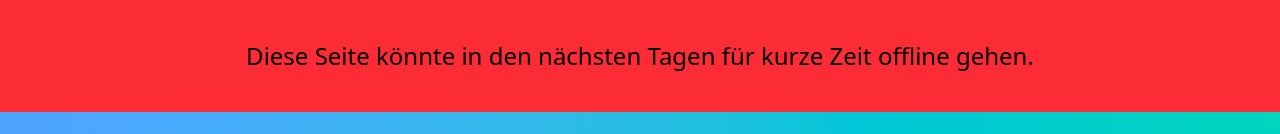
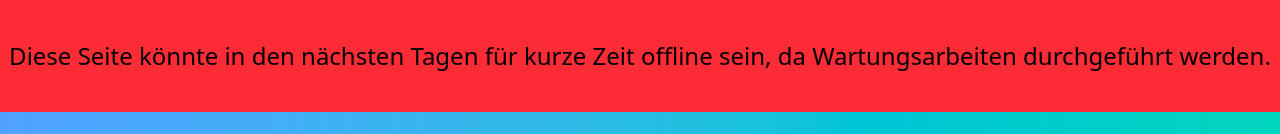
Before and after one commit to Diekartoffel19/final-site, a website: page index.html in a window 1280 px wide. Shown: the top 134 px of the page. Drawn offline with Linux system fonts and the light colour scheme.

Commit message:
bessere nachricht

```diff
--- a/index.html
+++ b/index.html
@@ -12,7 +12,7 @@
 
   <header class="bg-gradient-to-r from-blue-400 to-teal-400 dark:from-slate-800 dark:to-indigo-900 shadow-lg rounded-b-3xl mb-8">
     <div class="bg-red-500 h-28 w-full flex items-center justify-center">
-      <p class="text-2xl text-center">Diese Seite könnte in den nächsten Tagen für kurze Zeit offline gehen.</p>
+      <p class="text-2xl text-center">Diese Seite könnte in den nächsten Tagen für kurze Zeit offline sein, da Wartungsarbeiten durchgeführt werden.</p>
     </div>
     <nav class="flex w-full items-center justify-between max-w-5xl mx-auto py-6 px-4 flex-col gap-4 sm:flex-row sm:gap-0" aria-label="Hauptnavigation">
       <a href="index.html">
```
